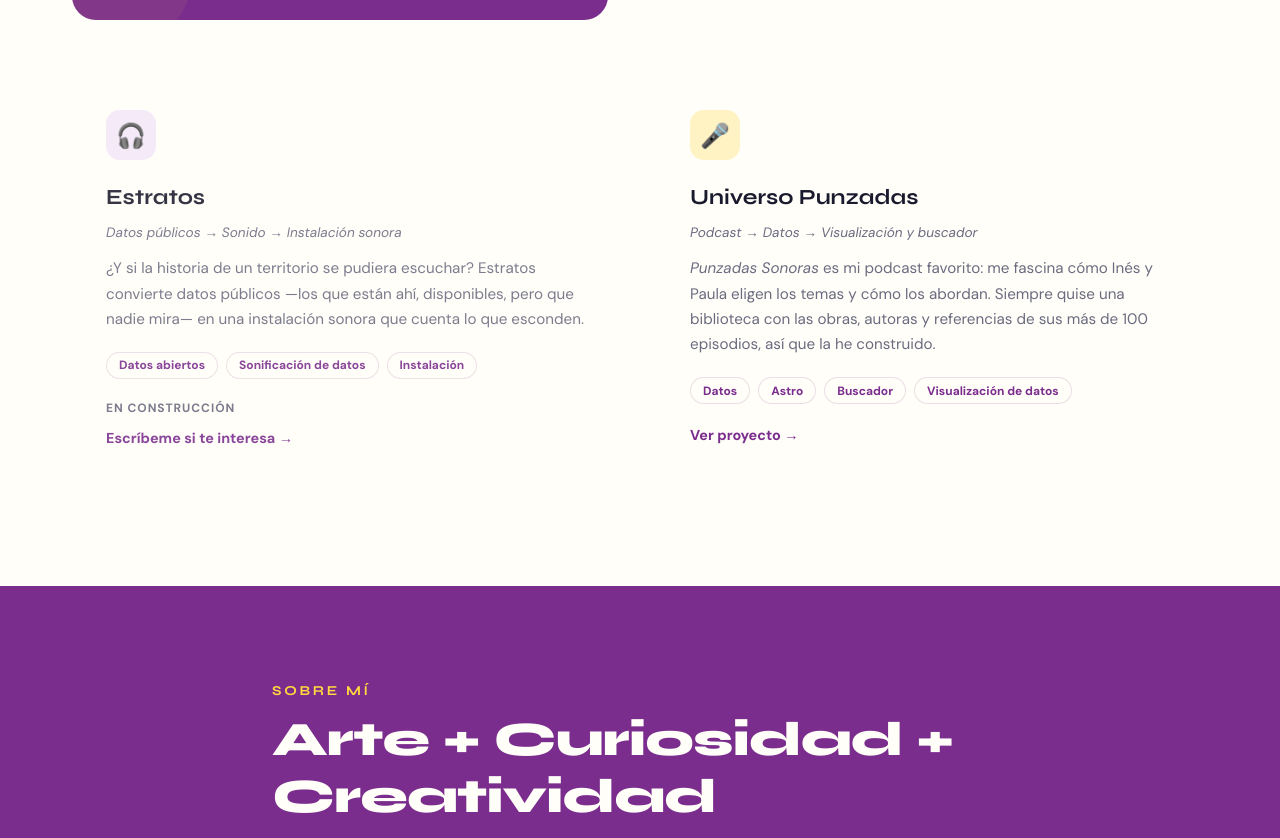
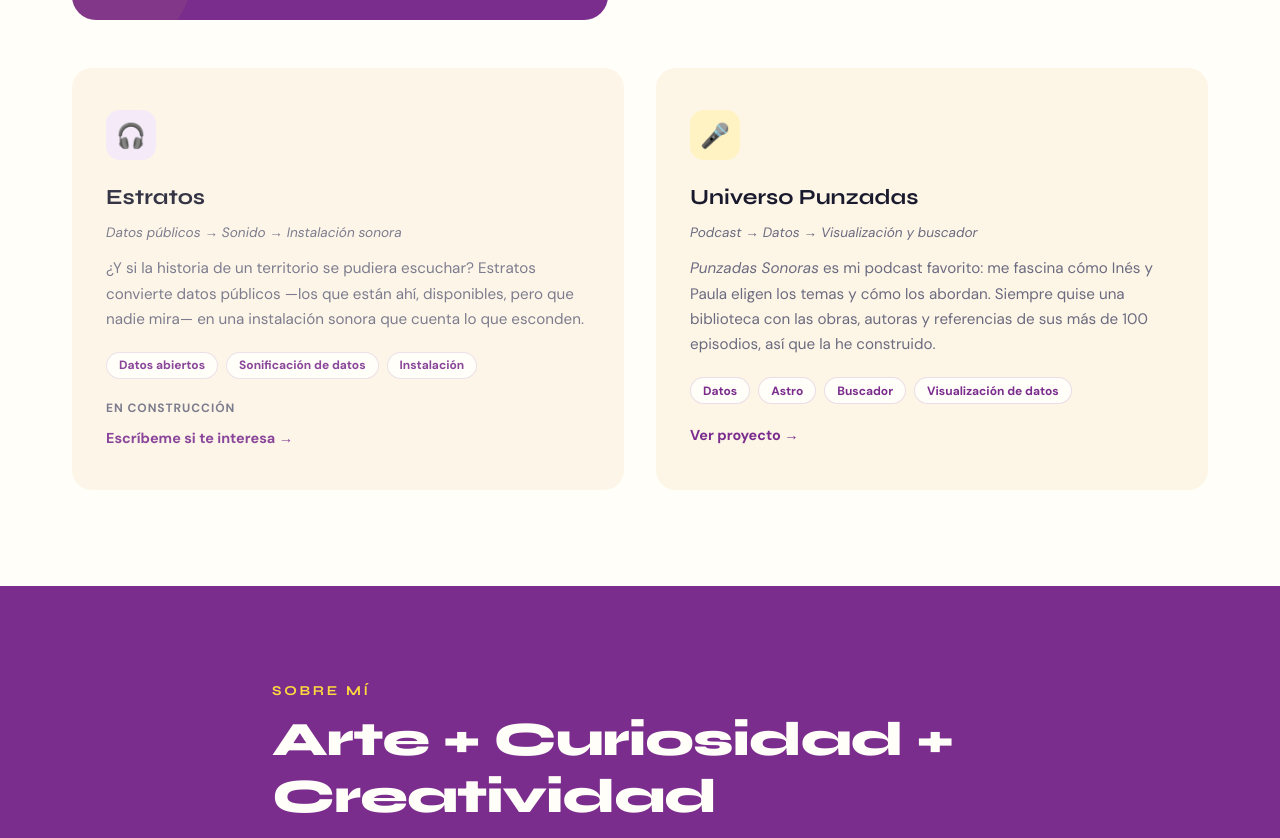
Before and after one commit to maramotto/maramotto_website, an Eleventy site: page index.njk in a window 1280 px wide. Shown: the part 1283-2121 px from the top of the page. Built offline with nearby package versions, Linux system fonts and the light colour scheme; Eleventy itself is replaced by a stand-in of ours; files that its build step writes are made by us from their sources.

Commit message:
fix: fondo cream en .card para separarla visualmente de la sección (F-020)

```diff
--- a/css/style.css
+++ b/css/style.css
@@ -501,7 +501,7 @@ a { color: inherit; }
 }
 
 .card {
-  background: var(--white);
+  background: var(--cream);
   border-radius: 20px;
   padding: 2.5rem 2rem;
   transition: all 0.35s;
```
